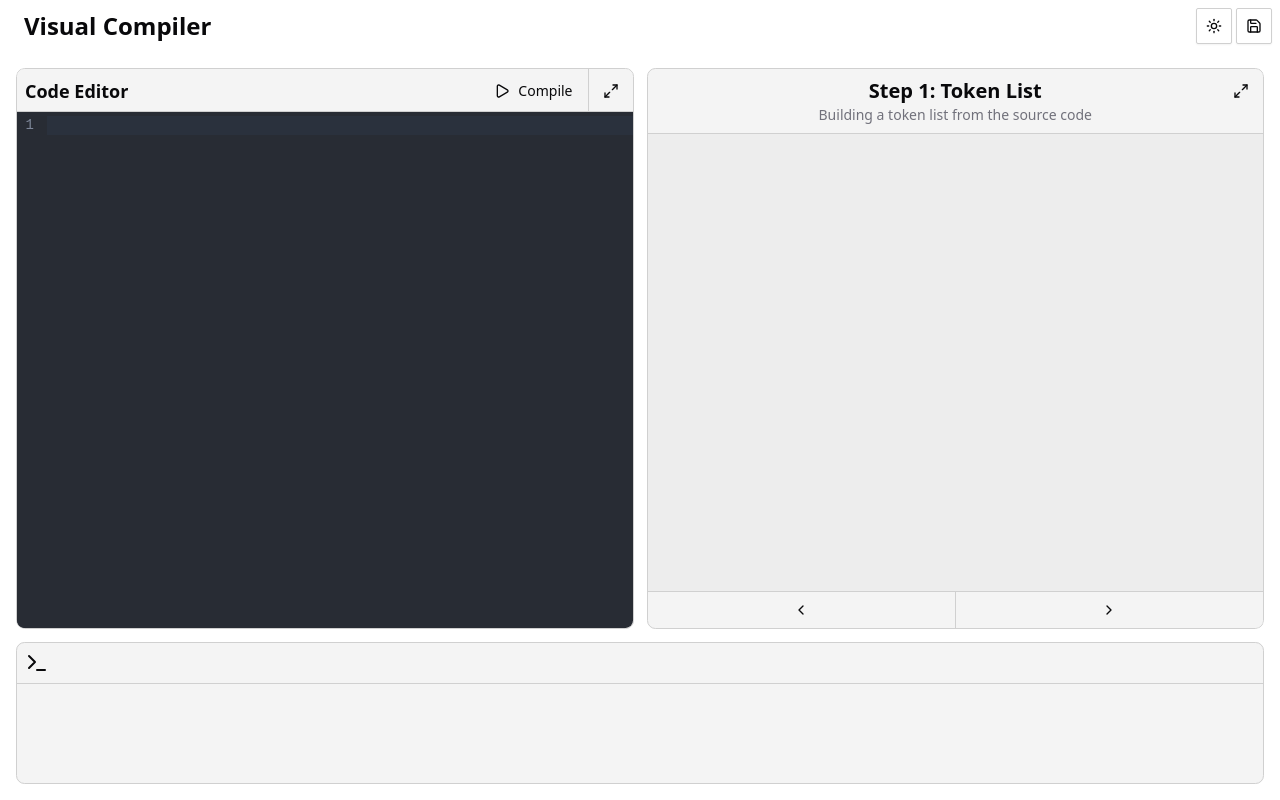
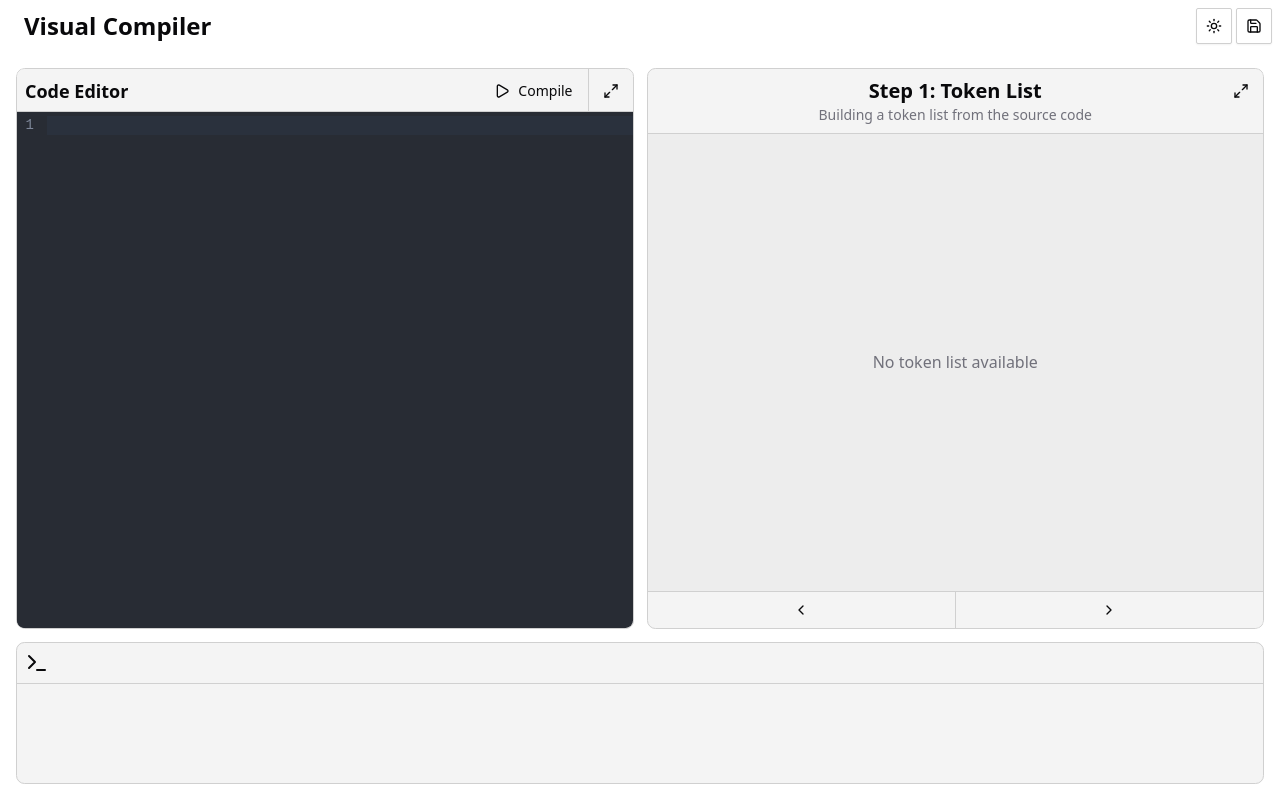
Before and after one commit to VisualCompiler/compiler-app, a React (Vite) app: page / in a window 1280 px wide. Built offline with nearby package versions, Linux system fonts and the light colour scheme.

Commit message:
feat: Handle empty assembly and token lists in views #18

```diff
--- a/src/Screens/CompilationSteps/AssemblyView.tsx
+++ b/src/Screens/CompilationSteps/AssemblyView.tsx
@@ -3,10 +3,18 @@ interface AssemblyViewProps {
 }
 
 export const AssemblyView: React.FC<AssemblyViewProps> = ({ asmCode }) => {
+  if (!asmCode || asmCode.trim() === '') {
+    return (
+      <div className='w-full h-full flex items-center justify-center'>
+        <p className='text-muted-foreground'>No assembly code available</p>
+      </div>
+    );
+  }
+
   return (
     <div>
       <pre className="rounded-md text-sm overflow-auto">
-        {asmCode || 'No assembly code generated'}
+        {asmCode}
       </pre>
     </div>
   );
--- a/src/Screens/CompilationSteps/TokenListView.tsx
+++ b/src/Screens/CompilationSteps/TokenListView.tsx
@@ -5,6 +5,14 @@ interface TokenListContentProps {
 }
 
 const TokenListContent: React.FC<TokenListContentProps> = ({ tokenList }) => {
+  if (!tokenList || tokenList.length === 0) {
+    return (
+      <div className='w-full h-full flex items-center justify-center'>
+        <p className='text-muted-foreground'>No token list available</p>
+      </div>
+    );
+  }
+
   // Convert tokens to a format suitable for display
   const tokenLines = tokenList.reduce((acc: Record<number, any[]>, token: any) => {
     if (!acc[token.line]) {
```
